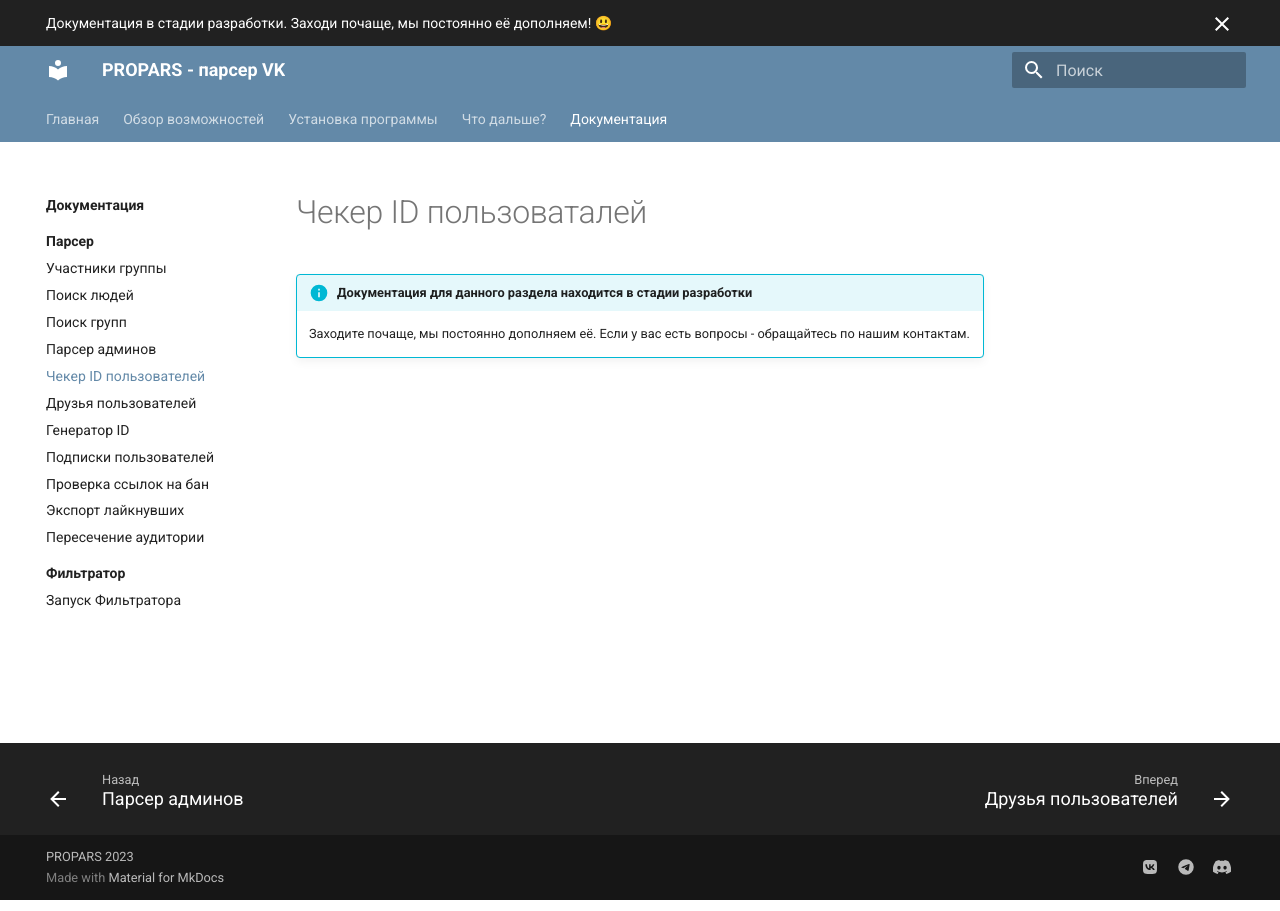
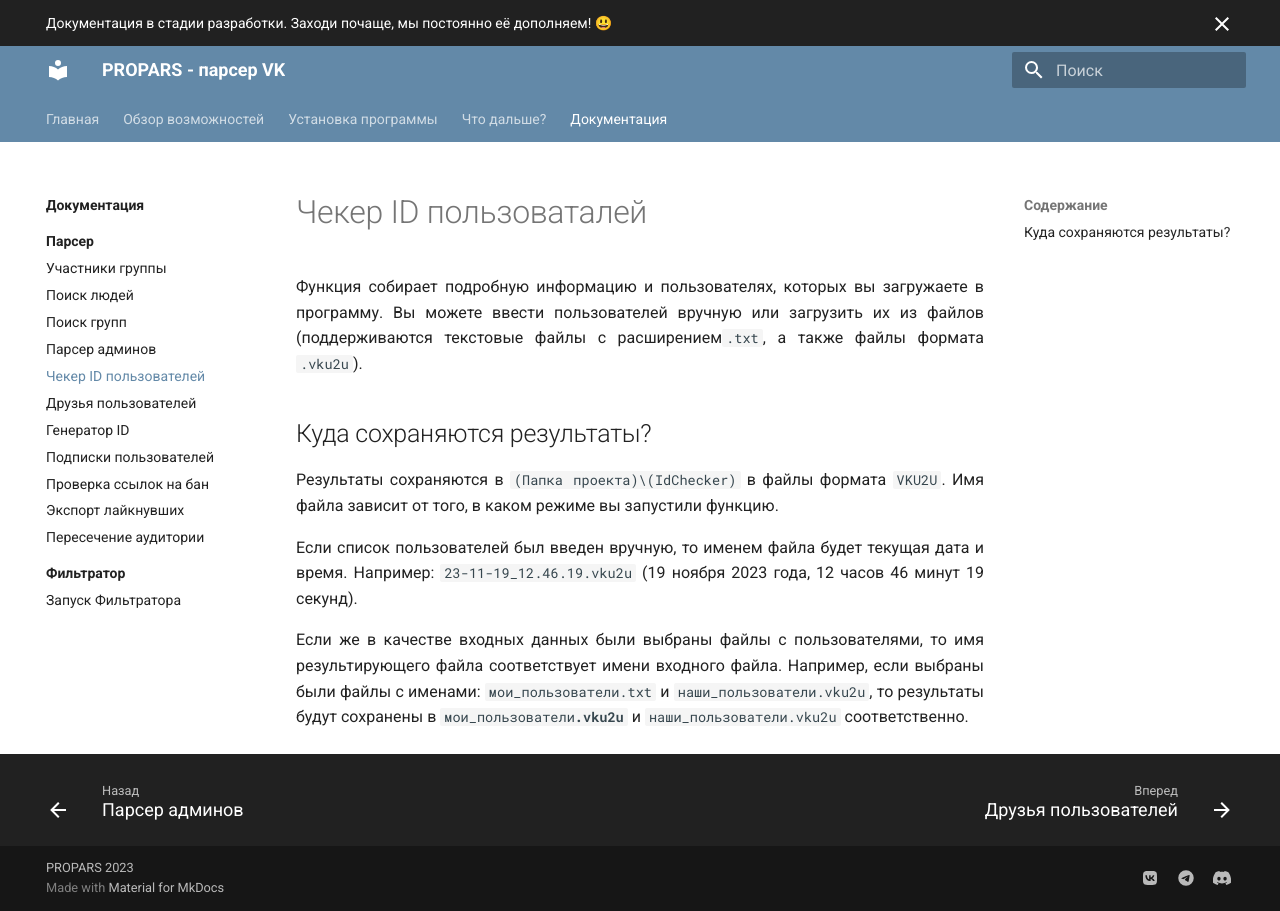
Before and after one commit to VK-Utility/docs, an MkDocs documentation site: the page built from docs/docs/parser/id-checker.md, in a window 1280 px wide. Built offline with MkDocs 1.6.1 and Material for MkDocs 9.7.7, drawn with Linux system fonts in a browser that asks for light colours.

Commit message:
Add short description for IdChecker and UsersFriends

```diff
--- a/docs/docs/parser/id-checker.md
+++ b/docs/docs/parser/id-checker.md
@@ -1,4 +1,23 @@
 # Чекер ID пользоваталей
 
-!!! info "Документация для данного раздела находится в стадии разработки"
-    Заходите почаще, мы постоянно дополняем её. Если у вас есть вопросы - обращайтесь по нашим контактам.
+<div style="text-align: justify">
+  <p>
+    Функция собирает подробную информацию и пользователях, которых вы загружаете в программу. Вы можете ввести пользователей вручную или загрузить их из файлов (поддерживаются текстовые файлы с расширением<code>.txt</code>, а также файлы формата <code>.vku2u</code>).
+  </p>
+</div>
+
+## Куда сохраняются результаты?
+
+<div style="text-align: justify">
+  <p>
+    Результаты сохраняются в <code>(Папка проекта)\(IdChecker)</code> в файлы формата <code>VKU2U</code>. Имя файла зависит от того, в каком режиме вы запустили функцию.
+  </p>
+
+  <p>
+    Если список пользователей был введен вручную, то именем файла будет текущая дата и время. Например: <code>23-11-19_12.46.19.vku2u</code> (19 ноября 2023 года, 12 часов 46 минут 19 секунд).
+  </p>
+
+  <p>
+    Если же в качестве входных данных были выбраны файлы с пользователями, то имя результирующего файла соответствует имени входного файла. Например, если выбраны были файлы с именами: <code>мои_пользователи.txt</code> и <code>наши_пользователи.vku2u</code>, то результаты будут сохранены в <code>мои_пользователи<b>.vku2u</b></code> и <code>наши_пользователи.vku2u</code> соответственно.
+  </p>
+</div>
```
Also changed, not shown: docs/docs/parser/users-friends.md (+17 -2 lines).
